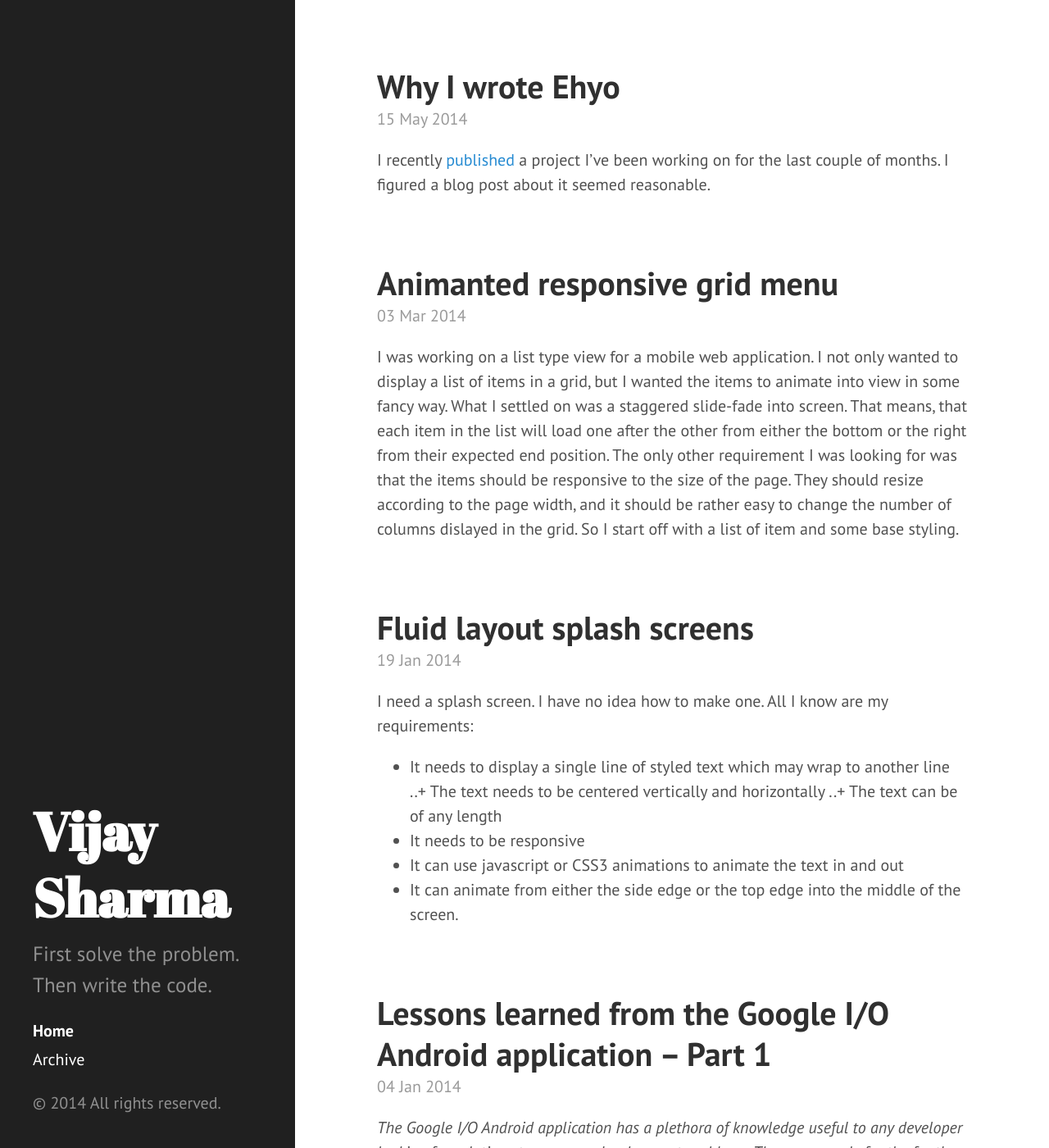
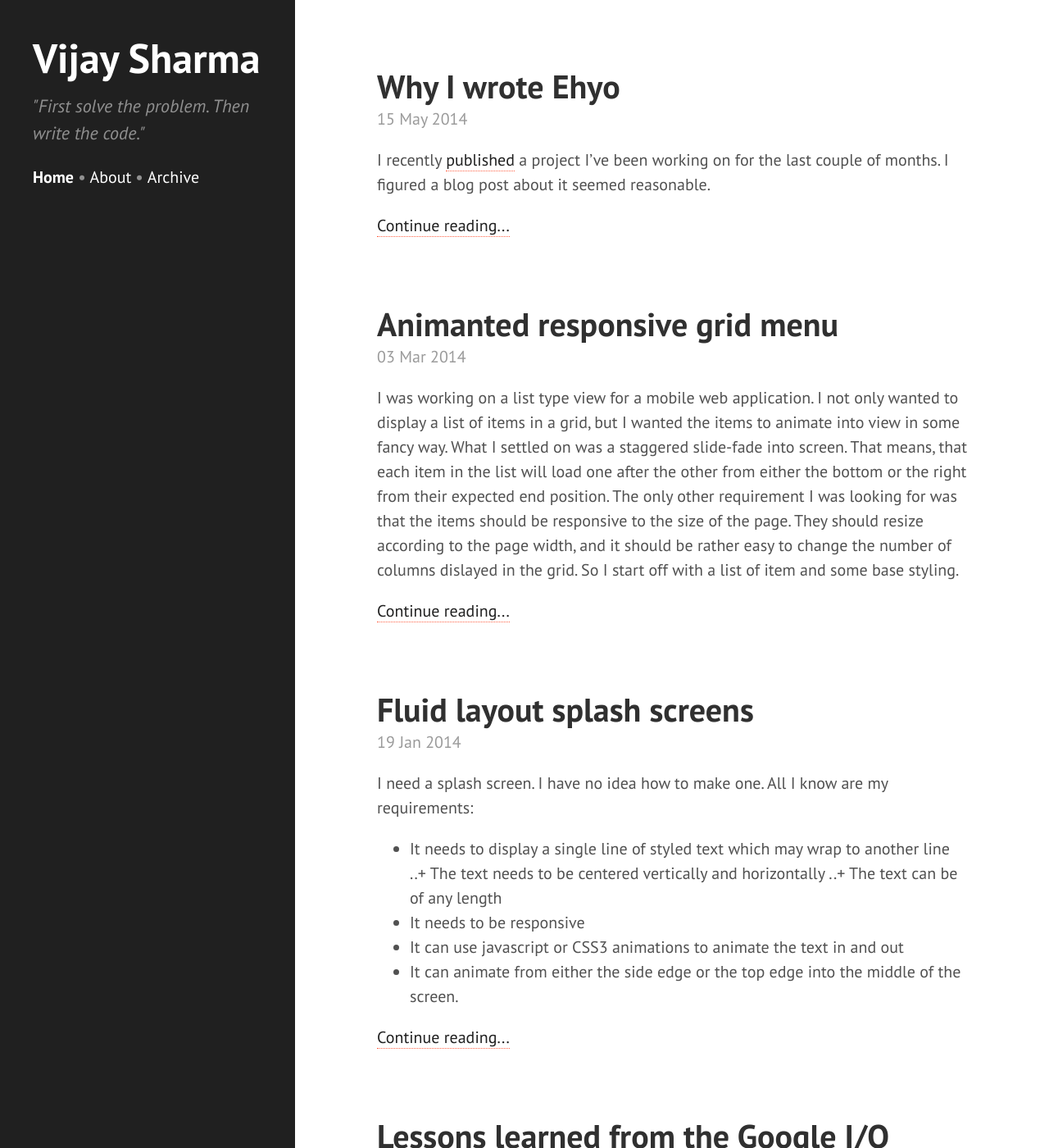
Before and after one commit to vijaysharm/vijaysharm.github.io, a Jekyll site: the page built from index.html, in a window 1280 px wide and 1400 px high. Shown: the whole window at 82% size. Built offline with Jekyll 4.4.1, drawn with Linux system fonts in a browser that asks for light colours; Markdown is read by kramdown in place of the engine named in the settings; the list of posts is cut into pages by our own code.

Commit message:
Styled it up

```diff
--- a/_includes/head.html
+++ b/_includes/head.html
@@ -18,6 +18,7 @@
   <link rel="stylesheet" href="{{ site.baseurl }}public/css/poole.css">
   <link rel="stylesheet" href="{{ site.baseurl }}public/css/syntax.css">
   <link rel="stylesheet" href="{{ site.baseurl }}public/css/hyde.css">
+  <link rel="stylesheet" href="{{ site.baseurl }}public/css/vijay.css">
   <link rel="stylesheet" href="http://fonts.googleapis.com/css?family=PT+Sans:400,400italic,700|Abril+Fatface">
 
   <!-- Icons -->
--- a/_includes/sidebar.html
+++ b/_includes/sidebar.html
@@ -1,12 +1,12 @@
 <div class="sidebar">
-  <div class="container sidebar-sticky">
+  <div class="container">
     <div class="sidebar-about">
       <h1>
         <a href="{{ site.baseurl }}">
           {{ site.title }}
         </a>
       </h1>
-      <p class="lead">{{ site.description }}</p>
+      <p class="lead"><em>"{{ site.description }}"</em></p>
     </div>
 
     <nav class="sidebar-nav">
@@ -21,13 +21,11 @@
       {% for node in pages_list %}
         {% if node.title != null %}
           {% if node.layout == "page" %}
-            <a class="sidebar-nav-item{% if page.url == node.url %} active{% endif %}" href="{{ node.url }}">{{ node.title }}</a>
+            <span class="thingy"><a class="sidebar-nav-item{% if page.url == node.url %} active{% endif %}" href="{{ node.url }}">{{ node.title }}</a></span>
           {% endif %}
         {% endif %}
       {% endfor %}
-
     </nav>
 
-    <p>&copy; {{ site.time | date: '%Y' }} All rights reserved.</p>
   </div>
 </div>
--- a/_layouts/default.html
+++ b/_layouts/default.html
@@ -3,7 +3,7 @@
 
   {% include head.html %}
 
-  <body>
+  <body class="theme-base-vj">
 
     {% include sidebar.html %}
 
--- a/index.html
+++ b/index.html
@@ -15,6 +15,9 @@
     <span class="post-date">{{ post.date | date_to_string }}</span>
 
     {{ post.excerpt }}
+    <div>
+      <a href="{{ post.url }}" class="read">Continue reading...</a>
+    </div>
   </div>
   {% endfor %}
 </div>
--- /dev/null
+++ b/public/css/vijay.css
@@ -0,0 +1,55 @@
+a {
+	transition: all 0.25s;
+    -webkit-transition: all 0.25s;
+    -moz-transition: all 0.25s;
+}
+
+.sidebar-about h1 {
+  color: #fff;
+  margin-top: 0;
+  font-family: "PT Sans", Helvetica, Arial, sans-serif;
+  font-size: 2.5rem;
+}
+
+.sidebar-about .lead {
+	font-size: 1.1rem;
+}
+
+.thingy:before {
+	content: " • ";
+	font-weight: bold;
+}
+
+.sidebar-nav-item {
+	display: inline;
+}
+
+/*orange #FF5722*/
+.sidebar a:hover {
+  color: tomato;
+  text-decoration: none;
+}
+
+.theme-base-vj .sidebar {
+  background-color: #202020;
+}
+
+.theme-base-vj .post h1 a {
+  text-decoration: none;
+}
+
+.theme-base-vj .post h1 a:hover {
+  color: tomato;
+}
+
+.theme-base-vj p a, .read {
+  color: #202020;
+  border-bottom: 1px dotted tomato;
+  text-decoration: none;
+}
+
+.theme-base-vj p a:hover, .read:hover {
+  color: white;
+  background-color: tomato;
+  border-bottom: 0;
+}
```
Also changed, not shown: about.md (added, +30 -0 lines), LICENSE.md (deleted).
